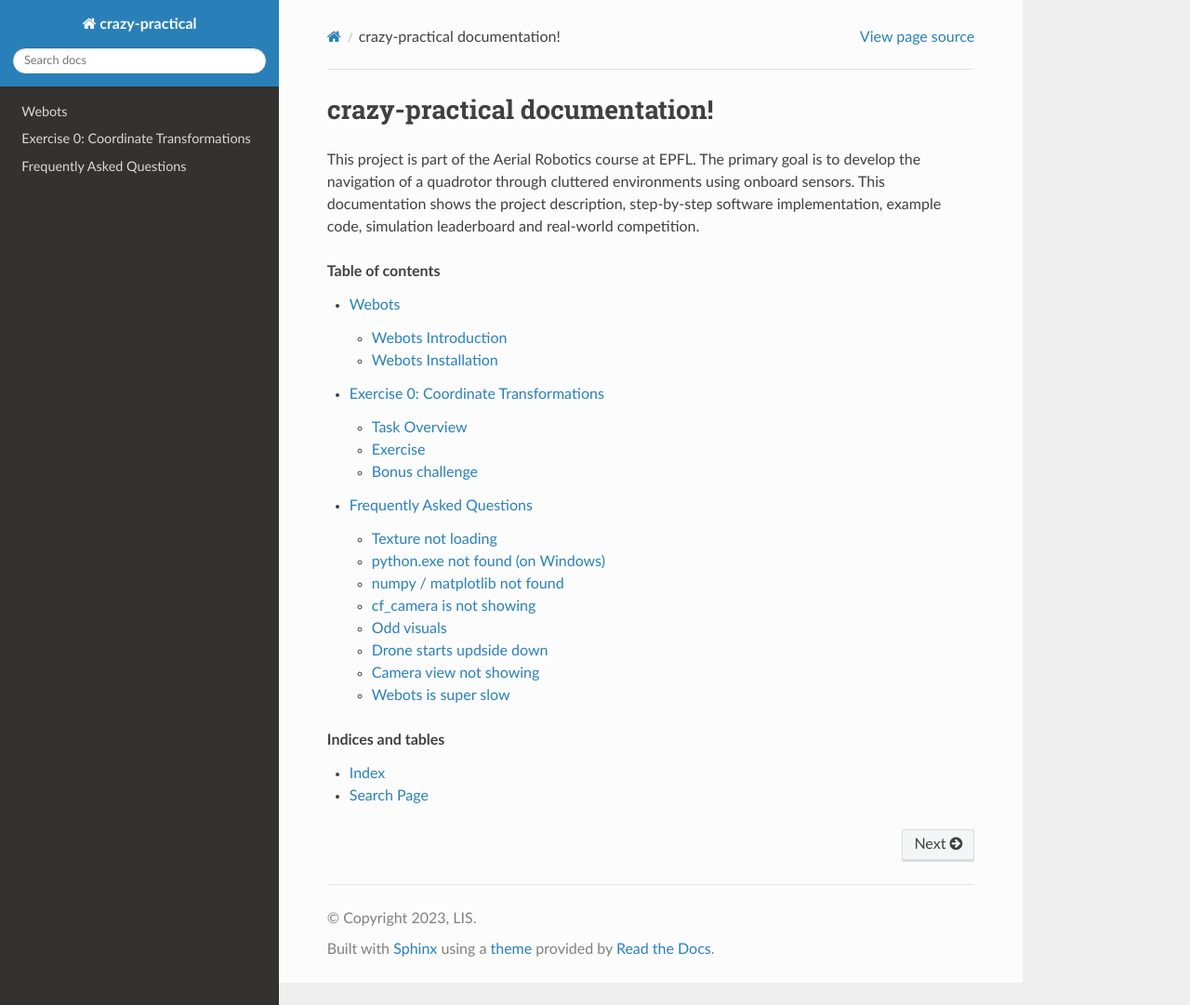
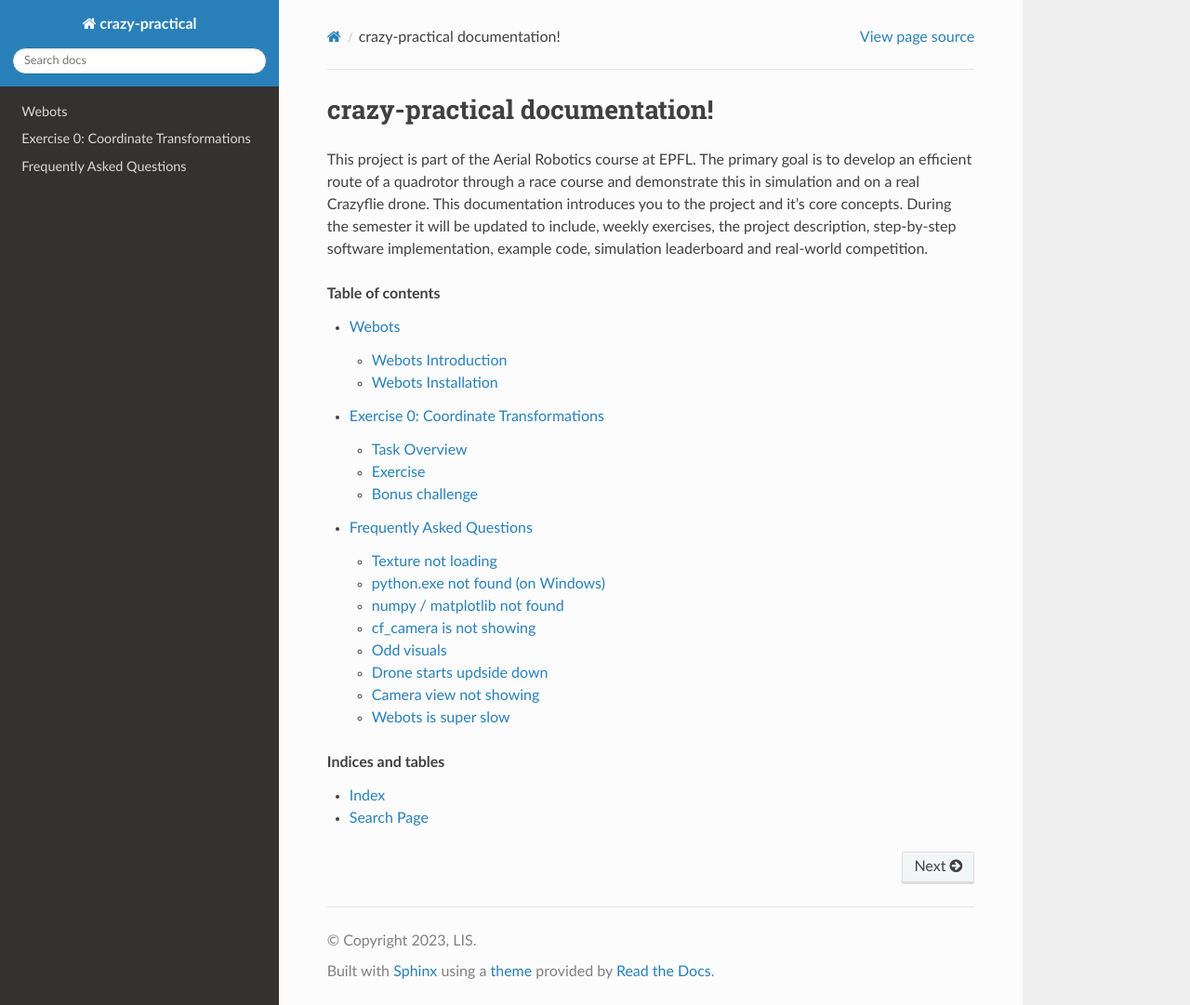
Before and after one commit to lis-epfl/micro-502, a Sphinx documentation site: the page built from docs/index.rst, in a window 1280 px wide and 1081 px high. Shown: the whole window at 93% size. Built offline with Sphinx 7.4.7 and the Read the Docs theme 3.1.0, drawn with Linux system fonts in a browser that asks for light colours.

Commit message:
Update project description

```diff
--- a/docs/index.rst
+++ b/docs/index.rst
@@ -6,8 +6,8 @@
 crazy-practical documentation!
 ==============================
 This project is part of the Aerial Robotics course at EPFL.
-The primary goal is to develop the navigation of a quadrotor through cluttered environments using onboard sensors.
-This documentation shows the project description, step-by-step software implementation, example code, simulation leaderboard and real-world competition.
+The primary goal is to develop an efficient route of a quadrotor through a race course and demonstrate this in simulation and on a real Crazyflie drone.
+This documentation introduces you to the project and it's core concepts. During the semester it will be updated to include, weekly exercises, the project description, step-by-step software implementation, example code, simulation leaderboard and real-world competition.
 
 .. rubric:: Table of contents
 
```
